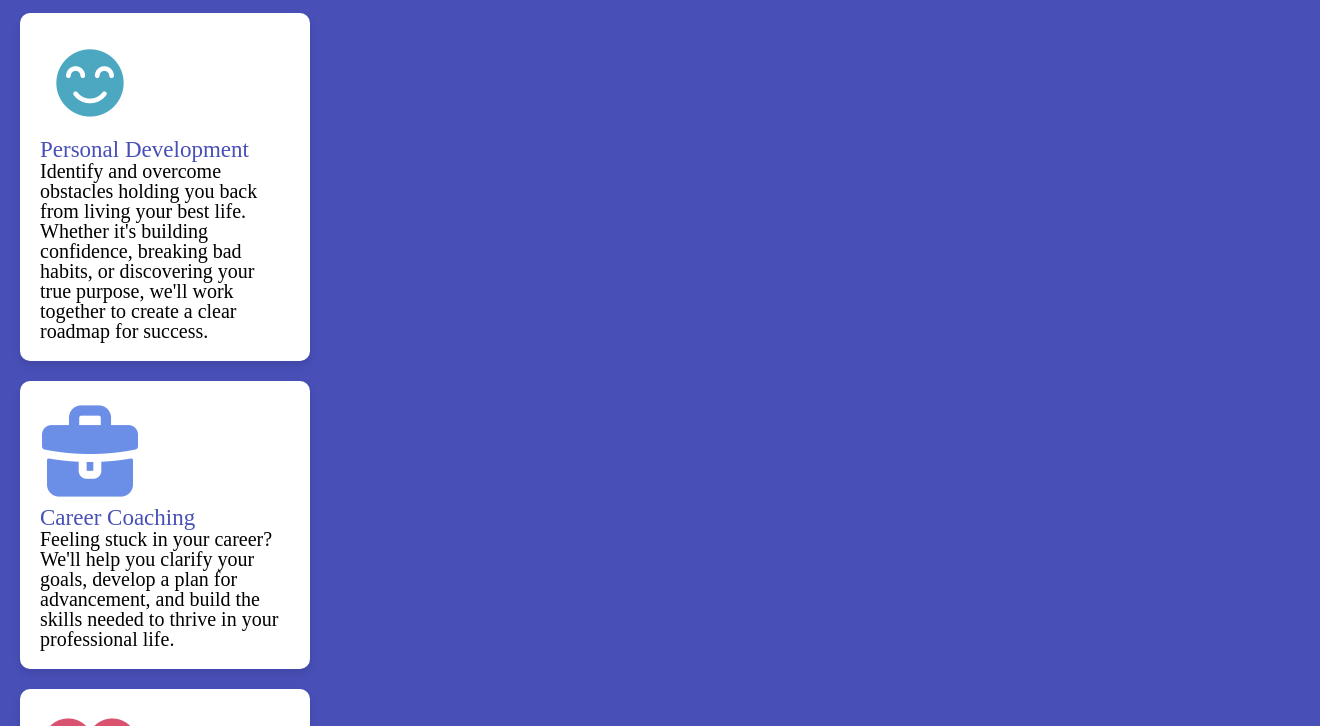
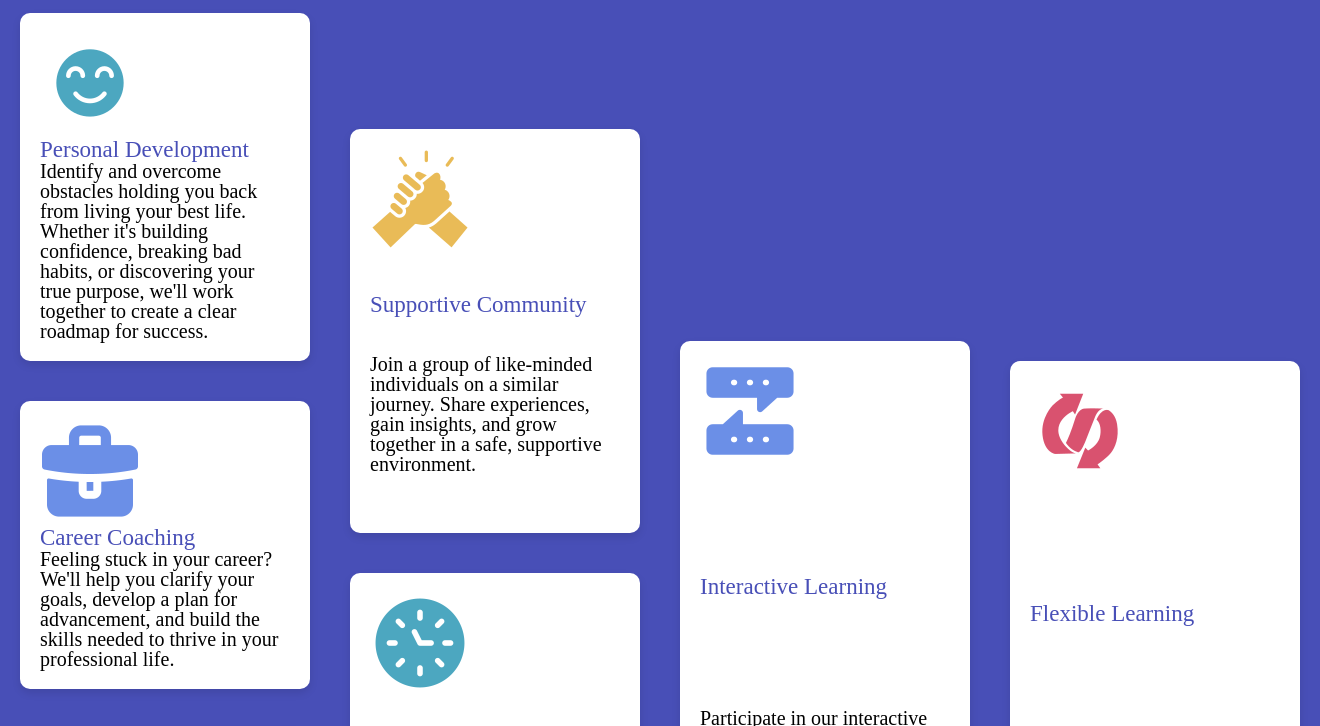
Before and after one commit to SebMezaTor/path-to-success, a plain HTML site: page index.html in a window 1280 px wide. Shown: the part 307-1033 px from the top of the page, 1320 px wide, since content can reach past the window. Drawn offline with Linux system fonts and the light colour scheme; a web font is replaced by a local one.

Commit message:
updated CSS File
Added a grid layout to the cards in the index file.

```diff
--- a/css/styles.css
+++ b/css/styles.css
@@ -1,3 +1,12 @@
+/* ---------- CSS BY NAME -----------*/
+/* Sebastian Meza-Torres
+   GIT 337 */
+
+
+
+
+
+
 /* ----------- IMPORTED FONTS ----------- */
 
 @import url('https://fonts.googleapis.com/css2?family=Inter:ital,opsz,wght@0,14..32,100..900;1,14..32,100..900&family=Kavoon&display=swap');
@@ -39,6 +48,7 @@ body {
     line-height: 1;
     background-color: #484FB7;
     margin: 0 auto;
+
 
 }
 
@@ -207,7 +217,7 @@ ul {
     justify-content: space-between;
 
 }
-
+/* Why choose us listed items */
  #approach {
     background-color: #4CA7C0;
     border: 1px solid;
@@ -267,6 +277,53 @@ table, td {
     flex-direction: row;
 }
 
+/* For the our services section */
+#our-services {
+    display: grid;
+
+
+}
+
+#one-on-one {
+    display: grid;
+
+
+
+
+}
+
+.service-type {
+    display: grid;
+    grid-row: 4;
+
+
+}
+
+#group-coaching {
+    display: grid;
+    grid-column: 2;
+
+
+
+
+}
+
+#workshop-seminars {
+    display: grid;
+
+
+
+}
+
+#online-courses {
+    display: grid;
+
+
+
+}
+
+
+
 
 
 
--- a/index.html
+++ b/index.html
@@ -36,9 +36,9 @@ November 11, 2024
             </nav>
 
             <main>
-                <section>
+                <section id="our-services">
                 <h2>Our Services</h2>
-                <section>
+                <section id="one-on-one" class="service-type">
                 <h3>One-on-One Coaching</h3>
 
                 <section class="card">
@@ -61,7 +61,7 @@ November 11, 2024
                 </section>
                 </section>
 
-                <section>
+                <section id="group-coaching" class="service-type">
                 <h3>Group Coaching</h3>
                 <!-- -->
                 <section class="card">
@@ -78,7 +78,7 @@ November 11, 2024
                 </section>
                 </section>
 
-                <section>
+                <section id="workshop-seminars" class="service-type">
                 <h3>Workshop Seminars</h3>
 
                 <section class="card">
@@ -88,7 +88,7 @@ November 11, 2024
                 </section>
                 </section>
 
-                <section>
+                <section id="online-courses" class="service-type">
                 <h3>Online Courses</h3>
 
                 <section class="card">
@@ -197,7 +197,7 @@ November 11, 2024
                 </section>
                 <section class="first-step">
                 <h2>Take the First Step Today</h2>
-                <p>Your journey to a more fulfilling life begins with a single step. Book a free 30-minute consultation today to discover how our coaching services can help you achieve your goals. Let's work together to create the life you've always dreamed of! <a href="#">Schedule Now</a></p>
+                <p>Your journey to a more fulfilling life begins with a single step. Book a free 30-minute consultation today to discover how our coaching services can help you achieve your goals. Let's work together to create the life you've always dreamed of! <a id="schedule-now" href="#">Schedule Now</a></p>
                 </section>
                 </main>
 
```
